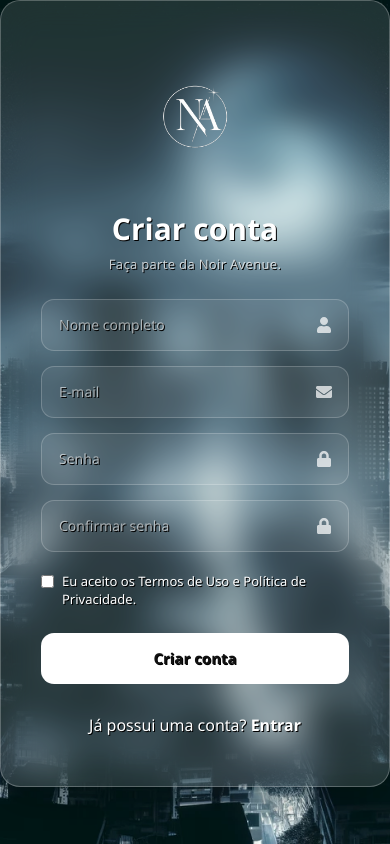
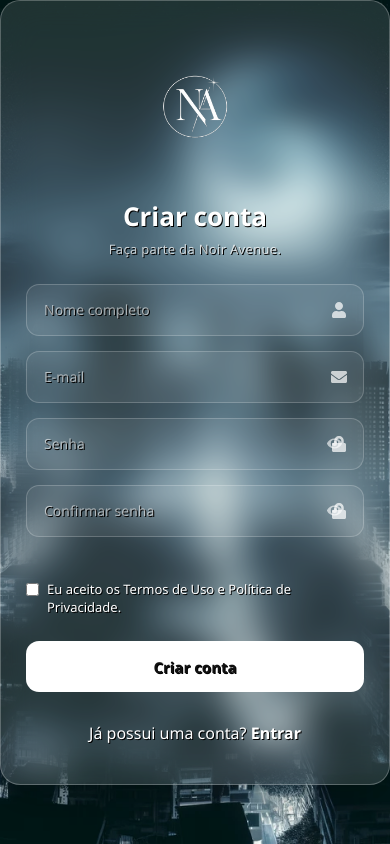
Before and after one commit to Luizfelipeosz/Noir-Avenue, a React (Vite) app: page /cadastro in a window 390 px wide. Built offline with nearby package versions, Linux system fonts and the light colour scheme.

Commit message:
adicionei o showtoast no cadasto e no login, para proporcionar uma melhor UX.

```diff
--- a/src/components/cadastro/Cadastro.css
+++ b/src/components/cadastro/Cadastro.css
@@ -1,170 +1,364 @@
-*{
-    margin:0;
-    padding:0;
-    box-sizing:border-box;
-    font-family:'Segoe UI',Tahoma,Geneva,Verdana,sans-serif;
+* {
+    margin: 0;
+    padding: 0;
+    box-sizing: border-box;
+    font-family: 'Segoe UI', Tahoma, Geneva, Verdana, sans-serif;
 }
 
-.container{
-    width:100%;
-    max-width:450px;
+.container {
+    width: 100%;
+    max-width: 450px;
 
-    padding:50px 40px;
+    padding: 50px 40px;
 
-    background:rgba(255,255,255,.12);
-    backdrop-filter:blur(18px);
+    background: rgba(255, 255, 255, .12);
 
-    border:1px solid rgba(255,255,255,.25);
-    border-radius:20px;
+    backdrop-filter: blur(18px);
 
-    box-shadow:0 15px 40px rgba(0,0,0,.25);
+    border: 1px solid rgba(255, 255, 255, .25);
 
-    animation:fade .6s ease;
+    border-radius: 20px;
+
+    box-shadow:
+        0 15px 40px
+        rgba(0, 0, 0, .25);
+
+    animation: fade .6s ease;
 }
 
-.logo{
-    width:170px;
-    display:block;
-    margin:0 auto 25px;
+.logo {
+    width: 170px;
+
+    display: block;
+
+    margin: 0 auto 25px;
 }
 
-.container h1{
-    text-align:center;
-    color:#fff;
+.container h1 {
+    text-align: center;
 
-    font-size:30px;
-    font-weight:600;
+    color: #fff;
 
-    margin-bottom:8px;
+    font-size: 30px;
+
+    font-weight: 600;
+
+    margin-bottom: 8px;
 }
 
-.subtitle{
-    text-align:center;
-    color:rgba(255,255,255,.75);
+.subtitle {
+    text-align: center;
 
-    margin-bottom:35px;
-    font-size:14px;
+    color: rgba(255, 255, 255, .75);
+
+    margin-bottom: 35px;
+
+    font-size: 14px;
 }
 
-.input-field{
-    position:relative;
-    margin-bottom:20px;
+/* ===================================
+   INPUTS
+=================================== */
+
+.input-field {
+    position: relative;
+
+    margin-bottom: 20px;
 }
 
-.input-field input{
-    width:100%;
-    height:55px;
+.input-field input {
+    width: 100%;
 
-    padding:0 50px 0 20px;
+    height: 55px;
 
-    border:none;
-    outline:none;
+    padding: 0 85px 0 20px;
 
-    background:rgba(255,255,255,.08);
+    border: 2px solid
+        rgba(255, 255, 255, .2);
 
-    border:2px solid rgba(255,255,255,.2);
+    outline: none;
 
-    border-radius:30px;
+    background:
+        rgba(255, 255, 255, .08);
 
-    color:#fff;
-    font-size:16px;
+    border-radius: 30px;
 
-    transition:.3s;
+    color: #fff;
+
+    font-size: 16px;
+
+    transition: .3s;
 }
 
-.input-field input::placeholder{
-    color:rgba(255,255,255,.75);
+.input-field input::placeholder {
+    color:
+        rgba(255, 255, 255, .75);
 }
 
-.input-field input:focus{
-    border-color:#fff;
-    background:rgba(255,255,255,.15);
+.input-field input:focus {
+    border-color: #fff;
+
+    background:
+        rgba(255, 255, 255, .15);
 }
 
-.icon{
-    position:absolute;
+/* ===================================
+   ÍCONE
+=================================== */
 
-    right:20px;
-    top:50%;
+.icon {
+    position: absolute;
 
-    transform:translateY(-50%);
+    right: 20px;
 
-    color:#fff;
+    top: 50%;
+
+    transform:
+        translateY(-50%);
+
+    color: #fff;
+
+    pointer-events: none;
+
+    z-index: 2;
 }
 
-.remember{
-    color:#fff;
-    font-size:13px;
+/* ===================================
+   CADEADO DOS CAMPOS DE SENHA
+=================================== */
 
-    margin:20px 0 25px;
+.password-lock-icon {
+    right: 20px;
 }
 
-.remember label{
-    display:flex;
-    gap:8px;
-    align-items:flex-start;
+/* ===================================
+   MOSTRAR / OCULTAR SENHA
+=================================== */
 
-    cursor:pointer;
+.password-toggle {
+    position: absolute;
+
+    right: 48px;
+
+    top: 50%;
+
+    width: auto;
+    height: auto;
+
+    padding: 0;
+
+    margin: 0;
+
+    border: none;
+
+    background: transparent;
+
+    color: #fff;
+
+    font-size: 16px;
+
+    display: flex;
+
+    align-items: center;
+    justify-content: center;
+
+    cursor: pointer;
+
+    transform:
+        translateY(-50%);
+
+    box-shadow: none;
+
+    z-index: 3;
 }
 
-.remember input{
-    margin-top:3px;
+.password-toggle:hover {
+    background: transparent;
+
+    box-shadow: none;
+
+    transform:
+        translateY(-50%);
+
+    color: #f5f5f5;
+
+    opacity: .8;
 }
 
-button{
-    width:100%;
-    height:52px;
+.password-toggle:focus {
+    outline: none;
 
-    border:none;
-    border-radius:30px;
-
-    background:#fff;
-
-    color:#111;
-
-    font-size:17px;
-    font-weight:700;
-
-    cursor:pointer;
-
-    transition:.3s;
+    box-shadow: none;
 }
 
-button:hover{
-    transform:translateY(-2px);
-
-    background:#f5f5f5;
-
-    box-shadow:0 10px 25px rgba(255,255,255,.18);
+.password-toggle:active {
+    transform:
+        translateY(-50%);
 }
 
-.login-link{
-    text-align:center;
-    margin-top:30px;
+/* ===================================
+   FEEDBACK DAS SENHAS
+=================================== */
 
-    color:#fff;
+.password-feedback {
+    min-height: 18px;
+
+    margin-top: -10px;
+
+    margin-bottom: 14px;
+
+    padding-left: 20px;
 }
 
-.login-link a{
-    color:#fff;
-    text-decoration:none;
-    font-weight:600;
+.password-match,
+.password-mismatch {
+    display: block;
+
+    margin: 0;
+
+    font-size: 12px;
+
+    line-height: 1.4;
 }
 
-.login-link a:hover{
-    text-decoration:underline;
+.password-match {
+    color: #4ade80;
 }
 
-@keyframes fade{
+.password-mismatch {
+    color: #f87171;
+}
 
-    from{
-        opacity:0;
-        transform:translateY(20px);
+/* ===================================
+   TERMOS
+=================================== */
+
+.remember {
+    color: #fff;
+
+    font-size: 13px;
+
+    margin: 20px 0 25px;
+}
+
+.remember label {
+    display: flex;
+
+    gap: 8px;
+
+    align-items: flex-start;
+
+    cursor: pointer;
+}
+
+.remember input {
+    margin-top: 3px;
+
+    flex-shrink: 0;
+}
+
+.remember span {
+    line-height: 1.4;
+}
+
+/* ===================================
+   BOTÃO PRINCIPAL
+=================================== */
+
+.submit-button {
+    width: 100%;
+
+    height: 52px;
+
+    padding: 0;
+
+    border: none;
+
+    border-radius: 30px;
+
+    background: #fff;
+
+    color: #111;
+
+    font-size: 17px;
+
+    font-weight: 700;
+
+    cursor: pointer;
+
+    transition: .3s;
+}
+
+.submit-button:hover {
+    transform:
+        translateY(-2px);
+
+    background: #f5f5f5;
+
+    box-shadow:
+        0 10px 25px
+        rgba(255, 255, 255, .18);
+}
+
+/* ===================================
+   LINK PARA LOGIN
+=================================== */
+
+.login-link {
+    text-align: center;
+
+    margin-top: 30px;
+
+    color: #fff;
+}
+
+.login-link a {
+    color: #fff;
+
+    text-decoration: none;
+
+    font-weight: 600;
+}
+
+.login-link a:hover {
+    text-decoration: underline;
+}
+
+/* ===================================
+   ANIMAÇÃO
+=================================== */
+
+@keyframes fade {
+    from {
+        opacity: 0;
+
+        transform:
+            translateY(20px);
     }
 
-    to{
-        opacity:1;
-        transform:translateY(0);
+    to {
+        opacity: 1;
+
+        transform:
+            translateY(0);
+    }
+}
+
+/* ===================================
+   RESPONSIVO
+=================================== */
+
+@media (max-width: 480px) {
+
+    .container {
+        padding: 40px 25px;
     }
 
+    .logo {
+        width: 150px;
+    }
+
+    .container h1 {
+        font-size: 26px;
+    }
 }
--- a/src/components/cadastro/Cadastro.jsx
+++ b/src/components/cadastro/Cadastro.jsx
@@ -1,4 +1,10 @@
-import { FaUser, FaEnvelope, FaLock } from "react-icons/fa";
+import {
+  FaUser,
+  FaEnvelope,
+  FaLock,
+  FaEye,
+  FaEyeSlash,
+} from "react-icons/fa";
 import { Link, useNavigate } from "react-router-dom";
 import { useState } from "react";
 import { toast } from "sonner";
@@ -6,24 +12,35 @@
 import logo from "../../assets/logo.png";
 import "./Cadastro.css";
 
-
 const Cadastro = () => {
   const navigate = useNavigate();
 
   const [name, setName] = useState("");
   const [email, setEmail] = useState("");
   const [password, setPassword] = useState("");
-  const [confirmPassword, setConfirmPassword] = useState("");
+  const [confirmPassword, setConfirmPassword] =
+    useState("");
+
+  const [showPassword, setShowPassword] =
+    useState(false);
+
+  const [showConfirmPassword, setShowConfirmPassword] =
+    useState(false);
 
   const handleSubmit = (event) => {
     event.preventDefault();
 
     const users =
-      JSON.parse(localStorage.getItem("noiravenue_users")) || [];
+      JSON.parse(
+        localStorage.getItem(
+          "noiravenue_users"
+        )
+      ) || [];
 
     if (!name.trim() || !email.trim()) {
       toast.warning("Campos obrigatórios", {
-        description: "Preencha todos os campos.",
+        description:
+          "Preencha todos os campos.",
       });
 
       return;
@@ -39,29 +56,44 @@
     }
 
     if (password !== confirmPassword) {
-      toast.error("As senhas não coincidem.");
+      toast.error(
+        "As senhas não coincidem.",
+        {
+          description:
+            "Verifique os campos de senha antes de continuar.",
+        }
+      );
+
       return;
     }
 
     const emailExists = users.some(
-      (user) => user.email === email
+      (user) =>
+        user.email.toLowerCase() ===
+        email.trim().toLowerCase()
     );
 
     if (emailExists) {
-      toast.error("E-mail já cadastrado.", {
-        description:
-          "Utilize outro endereço de e-mail para continuar.",
-      });
+      toast.error(
+        "E-mail já cadastrado.",
+        {
+          description:
+            "Utilize outro endereço de e-mail para continuar.",
+        }
+      );
 
       return;
     }
 
     const newUser = {
       id: crypto.randomUUID(),
-      name,
-      email,
+      name: name.trim(),
+      email: email.trim(),
       password,
-      createdAt: new Date().toISOString(),
+      phone: "",
+      address: "",
+      createdAt:
+        new Date().toISOString(),
     };
 
     users.push(newUser);
@@ -71,10 +103,13 @@
       JSON.stringify(users)
     );
 
-    toast.success("Conta criada com sucesso!", {
-      description:
-        "Você será redirecionado para a tela de login.",
-    });
+    toast.success(
+      "Conta criada com sucesso!",
+      {
+        description:
+          "Você será redirecionado para a tela de login.",
+      }
+    );
 
     setTimeout(() => {
       navigate("/");
@@ -84,7 +119,11 @@
   return (
     <div className="container">
       <form onSubmit={handleSubmit}>
-        <img src={logo} alt="Noir Avenue" className="logo" />
+        <img
+          src={logo}
+          alt="Noir Avenue"
+          className="logo"
+        />
 
         <h1>Criar conta</h1>
 
@@ -98,8 +137,12 @@
             placeholder="Nome completo"
             value={name}
             required
-            onChange={(e) => setName(e.target.value)}
+            autoComplete="name"
+            onChange={(event) =>
+              setName(event.target.value)
+            }
           />
+
           <FaUser className="icon" />
         </div>
 
@@ -109,49 +152,148 @@
             placeholder="E-mail"
             value={email}
             required
-            onChange={(e) => setEmail(e.target.value)}
+            autoComplete="email"
+            onChange={(event) =>
+              setEmail(event.target.value)
+            }
           />
+
           <FaEnvelope className="icon" />
         </div>
 
+        {/* SENHA */}
         <div className="input-field">
           <input
-            type="password"
+            type={
+              showPassword
+                ? "text"
+                : "password"
+            }
             placeholder="Senha"
             value={password}
             required
-            onChange={(e) => setPassword(e.target.value)}
+            autoComplete="new-password"
+            onChange={(event) =>
+              setPassword(
+                event.target.value
+              )
+            }
           />
-          <FaLock className="icon" />
+
+          <FaLock className="icon password-lock-icon" />
+
+          <button
+            type="button"
+            className="password-toggle"
+            onClick={() =>
+              setShowPassword(
+                (value) => !value
+              )
+            }
+            aria-label={
+              showPassword
+                ? "Ocultar senha"
+                : "Mostrar senha"
+            }
+          >
+            {showPassword ? (
+              <FaEyeSlash />
+            ) : (
+              <FaEye />
+            )}
+          </button>
         </div>
 
+        {/* CONFIRMAR SENHA */}
         <div className="input-field">
           <input
-            type="password"
+            type={
+              showConfirmPassword
+                ? "text"
+                : "password"
+            }
             placeholder="Confirmar senha"
             value={confirmPassword}
             required
-            onChange={(e) =>
-              setConfirmPassword(e.target.value)
+            autoComplete="new-password"
+            onChange={(event) =>
+              setConfirmPassword(
+                event.target.value
+              )
             }
           />
-          <FaLock className="icon" />
+
+          <FaLock className="icon password-lock-icon" />
+
+          <button
+            type="button"
+            className="password-toggle"
+            onClick={() =>
+              setShowConfirmPassword(
+                (value) => !value
+              )
+            }
+            aria-label={
+              showConfirmPassword
+                ? "Ocultar confirmação da senha"
+                : "Mostrar confirmação da senha"
+            }
+          >
+            {showConfirmPassword ? (
+              <FaEyeSlash />
+            ) : (
+              <FaEye />
+            )}
+          </button>
         </div>
 
+        {/* FEEDBACK */}
+        <div className="password-feedback">
+          {confirmPassword && (
+            <small
+              className={
+                password ===
+                confirmPassword
+                  ? "password-match"
+                  : "password-mismatch"
+              }
+            >
+              {password ===
+              confirmPassword
+                ? "✓ As senhas coincidem."
+                : "✕ As senhas não coincidem."}
+            </small>
+          )}
+        </div>
+
+        {/* TERMOS */}
         <div className="remember">
           <label>
-            <input type="checkbox" required />
-            Eu aceito os Termos de Uso e Política de Privacidade.
+            <input
+              type="checkbox"
+              required
+            />
+
+            <span>
+              Eu aceito os Termos de Uso
+              e Política de Privacidade.
+            </span>
           </label>
         </div>
 
-        <button type="submit">
+        <button
+          type="submit"
+          className="submit-button"
+        >
           Criar conta
         </button>
 
         <div className="login-link">
           <p>
-            Já possui uma conta? <Link to="/">Entrar</Link>
+            Já possui uma conta?{" "}
+            <Link to="/">
+              Entrar
+            </Link>
           </p>
         </div>
       </form>
```
